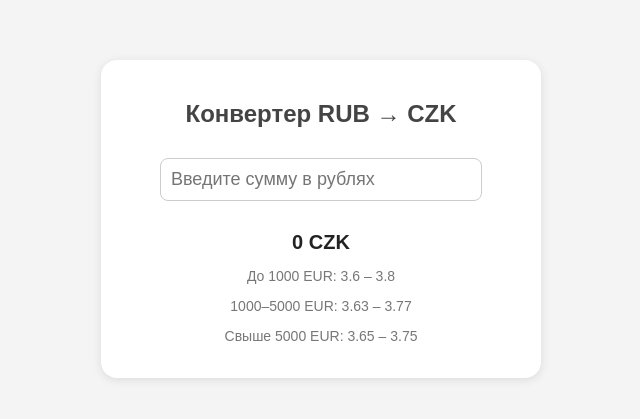
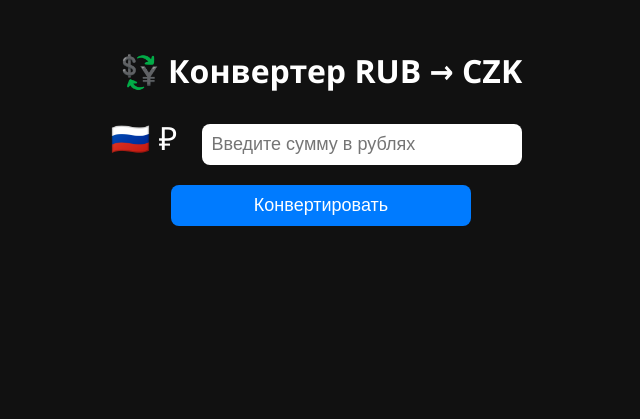
Before and after one commit to bibiboba1/czkconverter, a Flask app: page / in a window 1280 px wide. Shown: the top 419 px of the page, without its empty margins (319-959 px from the left). Run offline with Flask 3, Linux system fonts and the light colour scheme; some libraries are stand-ins or nearby versions.

Commit message:
Update index.html

```diff
--- a/templates/index.html
+++ b/templates/index.html
@@ -3,108 +3,30 @@
 <head>
     <meta charset="UTF-8">
     <title>Конвертер RUB → CZK</title>
-    <meta name="viewport" content="width=device-width, initial-scale=1.0">
-    <script src="https://telegram.org/js/telegram-web-app.js"></script>
-    <link rel="stylesheet" href="{{ url_for('static', filename='style.css') }}">
-    <style>
-        body {
-            font-family: Arial, sans-serif;
-            background-color: #f4f4f4;
-            margin: 0;
-            padding: 0;
-        }
-
-        .container {
-            padding: 20px;
-            max-width: 400px;
-            margin: 60px auto;
-            background: #ffffff;
-            border-radius: 16px;
-            box-shadow: 0 2px 10px rgba(0,0,0,0.1);
-            text-align: center;
-        }
-
-        h2 {
-            color: #444;
-        }
-
-        input[type="number"] {
-            padding: 10px;
-            font-size: 18px;
-            width: 100%;
-            margin-bottom: 15px;
-            border: 1px solid #ccc;
-            border-radius: 8px;
-        }
-
-        #result {
-            font-size: 20px;
-            font-weight: bold;
-            color: #222;
-            margin-top: 15px;
-        }
-
-        .rate-info {
-            font-size: 14px;
-            color: #777;
-            margin-top: 10px;
-        }
-    </style>
+    <link rel="stylesheet" href="/static/style.css">
 </head>
 <body>
-<div class="container">
-    <h2>Конвертер RUB → CZK</h2>
-    <input type="number" id="amount" placeholder="Введите сумму в рублях" />
-    <div id="result">0 CZK</div>
-    <div class="rate-info">
-        <p>До 1000 EUR: 3.6 – 3.8</p>
-        <p>1000–5000 EUR: 3.63 – 3.77</p>
-        <p>Свыше 5000 EUR: 3.65 – 3.75</p>
+    <h1>💱 Конвертер RUB → CZK</h1>
+    <div>
+        <div>
+            <span class="icon">🇷🇺 ₽</span>
+            <input type="number" id="rub" placeholder="Введите сумму в рублях">
+        </div>
+        <button onclick="convert()">Конвертировать</button>
+        <div class="result" id="czk-result"></div>
     </div>
-</div>
 
-<script>
-    const amountInput = document.getElementById('amount');
-    const resultDiv = document.getElementById('result');
-
-    function convertRUBtoCZK(rub) {
-        let buyRate, sellRate;
-        // Условно считаем, что сумма в RUB примерно эквивалентна EUR / 100 (для простоты)
-        let eurEstimate = rub / 100;
-
-        if (eurEstimate < 1000) {
-            buyRate = 3.6;
-            sellRate = 3.8;
-        } else if (eurEstimate < 5000) {
-            buyRate = 3.63;
-            sellRate = 3.77;
-        } else {
-            buyRate = 3.65;
-            sellRate = 3.75;
+    <script>
+        async function convert() {
+            const amount = document.getElementById("rub").value;
+            const res = await fetch("/convert", {
+                method: "POST",
+                headers: {'Content-Type': 'application/json'},
+                body: JSON.stringify({amount: amount})
+            });
+            const data = await res.json();
+            document.getElementById("czk-result").innerHTML = 🇨🇿 К получению: ${data.czk} Kč;
         }
-
-        const buyCZK = rub * buyRate;
-        const sellCZK = rub * sellRate;
-
-        return {
-            buy: buyCZK.toFixed(2),
-            sell: sellCZK.toFixed(2)
-        };
-    }
-
-    amountInput.addEventListener('input', () => {
-        const rub = parseFloat(amountInput.value);
-        if (!isNaN(rub)) {
-            const czk = convertRUBtoCZK(rub);
-            resultDiv.innerHTML = `Покупаем: ${czk.buy} CZK<br>Продаем: ${czk.sell} CZK`;
-        } else {
-            resultDiv.innerText = '0 CZK';
-        }
-    });
-
-    // Инициализация Telegram WebApp
-    const tg = window.Telegram.WebApp;
-    tg.expand(); // Раскрывает WebApp на весь экран
-</script>
+    </script>
 </body>
 </html>
```
